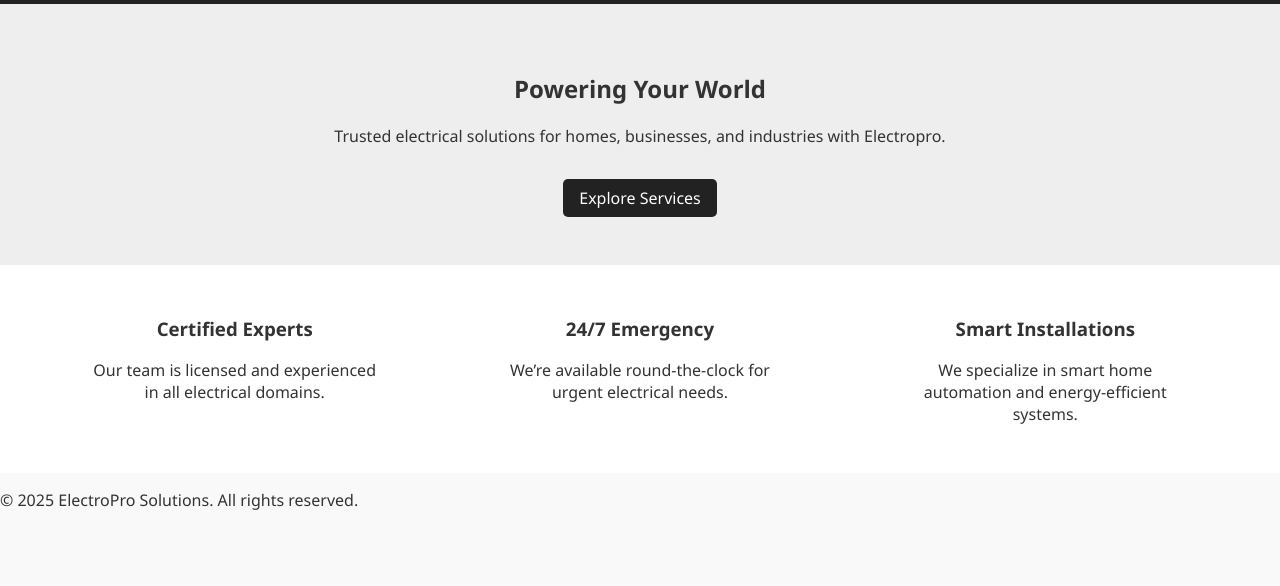
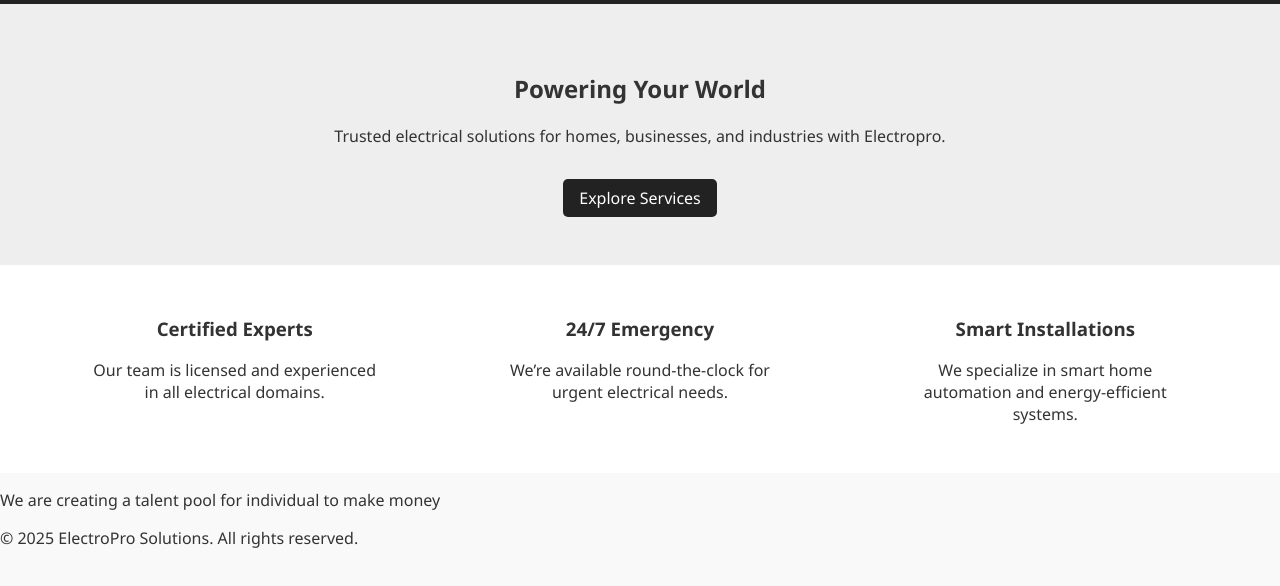
Before and after one commit to synergylog/yacth, a plain HTML site: page index.html in a window 1280 px wide. Shown: the part 82-668 px from the top of the page. Drawn offline with Linux system fonts and the light colour scheme.

Commit message:
add or fixed the issues

```diff
--- a/index.html
+++ b/index.html
@@ -45,7 +45,7 @@
       </div>
     </section>
   </main>
-
+  <p>We are creating a talent pool for individual to make money</p>
   <footer>
     <p>&copy; 2025 ElectroPro Solutions. All rights reserved.</p>
   </footer>
```
